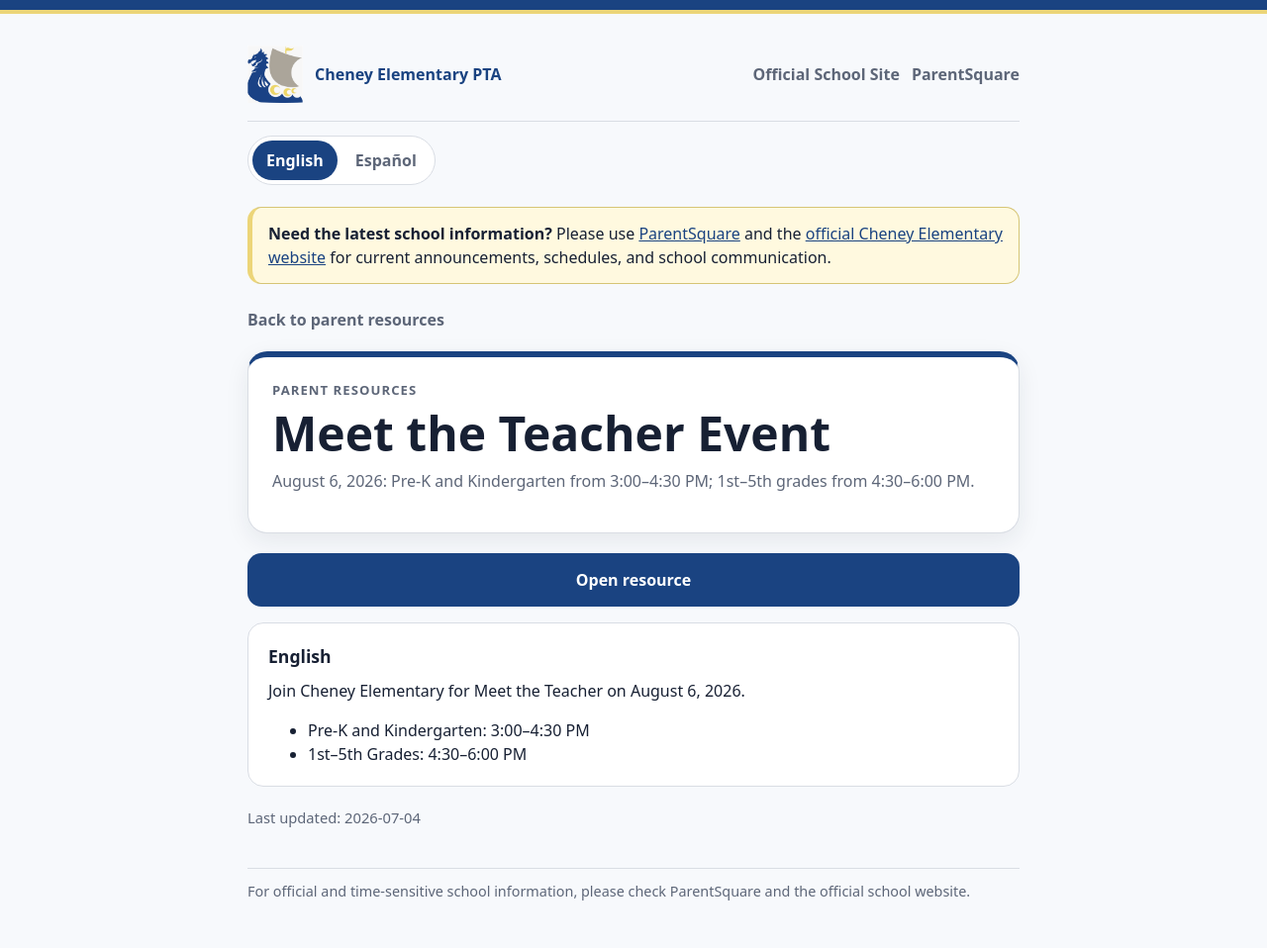
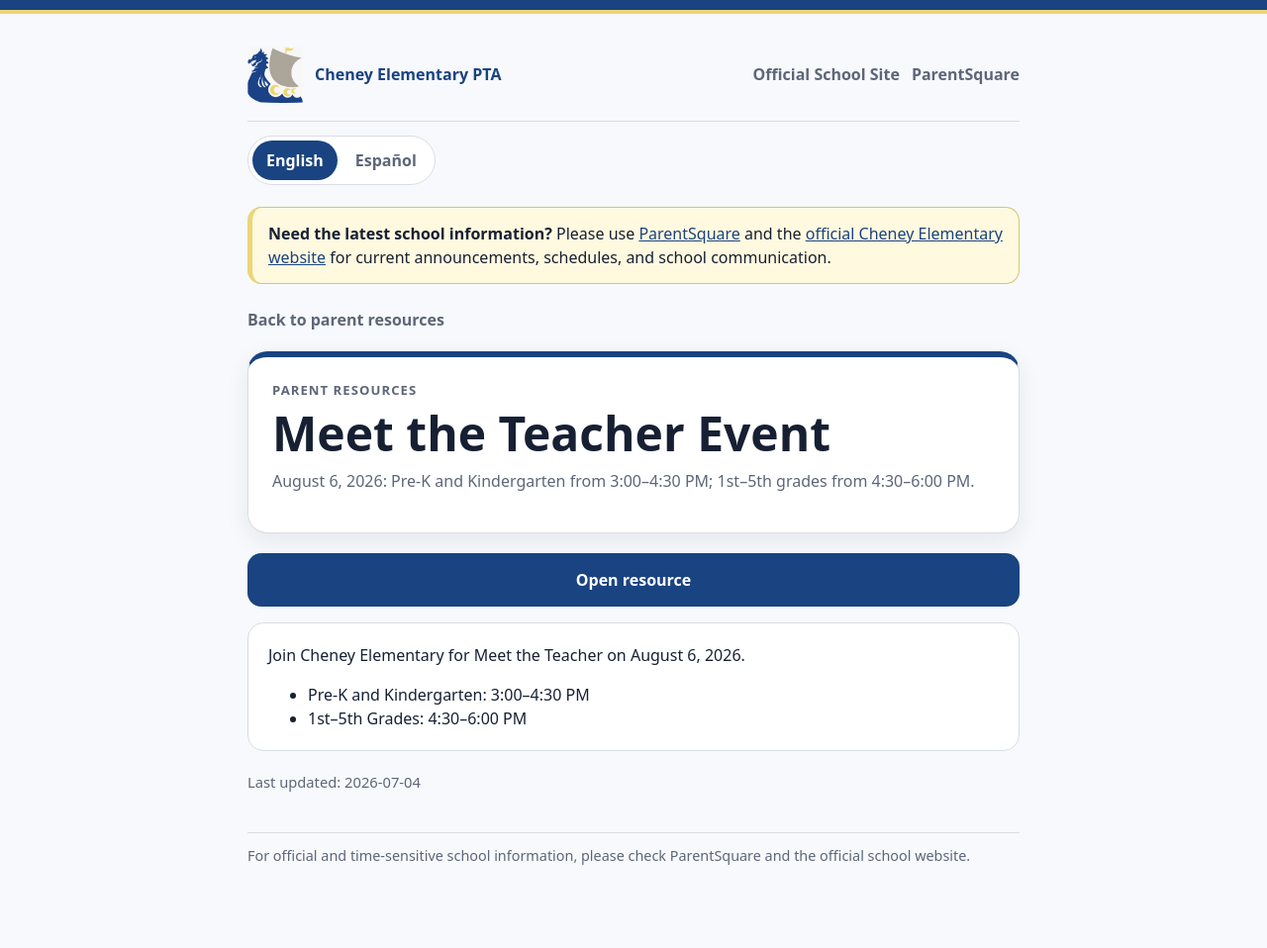
Before and after one commit to matthewtckr/cheneypta, a Jekyll site: the page built from _resources/meet-the-teacher.md, in a window 1280 px wide. Shown: the whole page at 99% size. Built offline with Jekyll 4.4.1, drawn with Linux system fonts in a browser that asks for light colours; after the commit the page ends 922 px from its top, so only the background shows below that.

Commit message:
Simplify resource page language sections

```diff
--- a/_layouts/resource.html
+++ b/_layouts/resource.html
@@ -18,7 +18,6 @@ layout: default
   {% endif %}
 
   <section class="translation-card" data-lang="en">
-    <h2>English</h2>
     <div class="content-block">
       {{ page.content_en | markdownify }}
     </div>
```
Also changed, not shown: other parts of _layouts/resource.html (+0 -1 lines).
